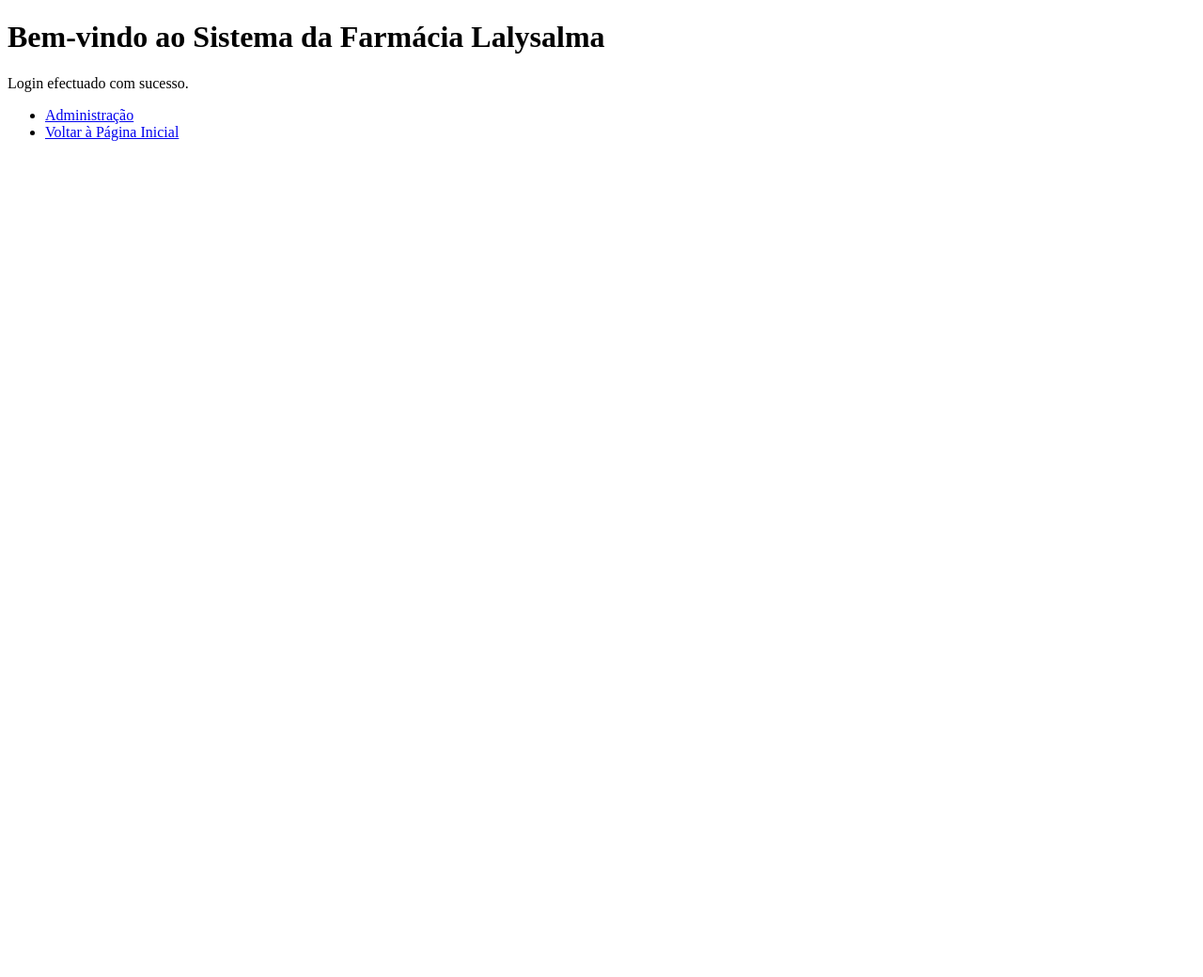
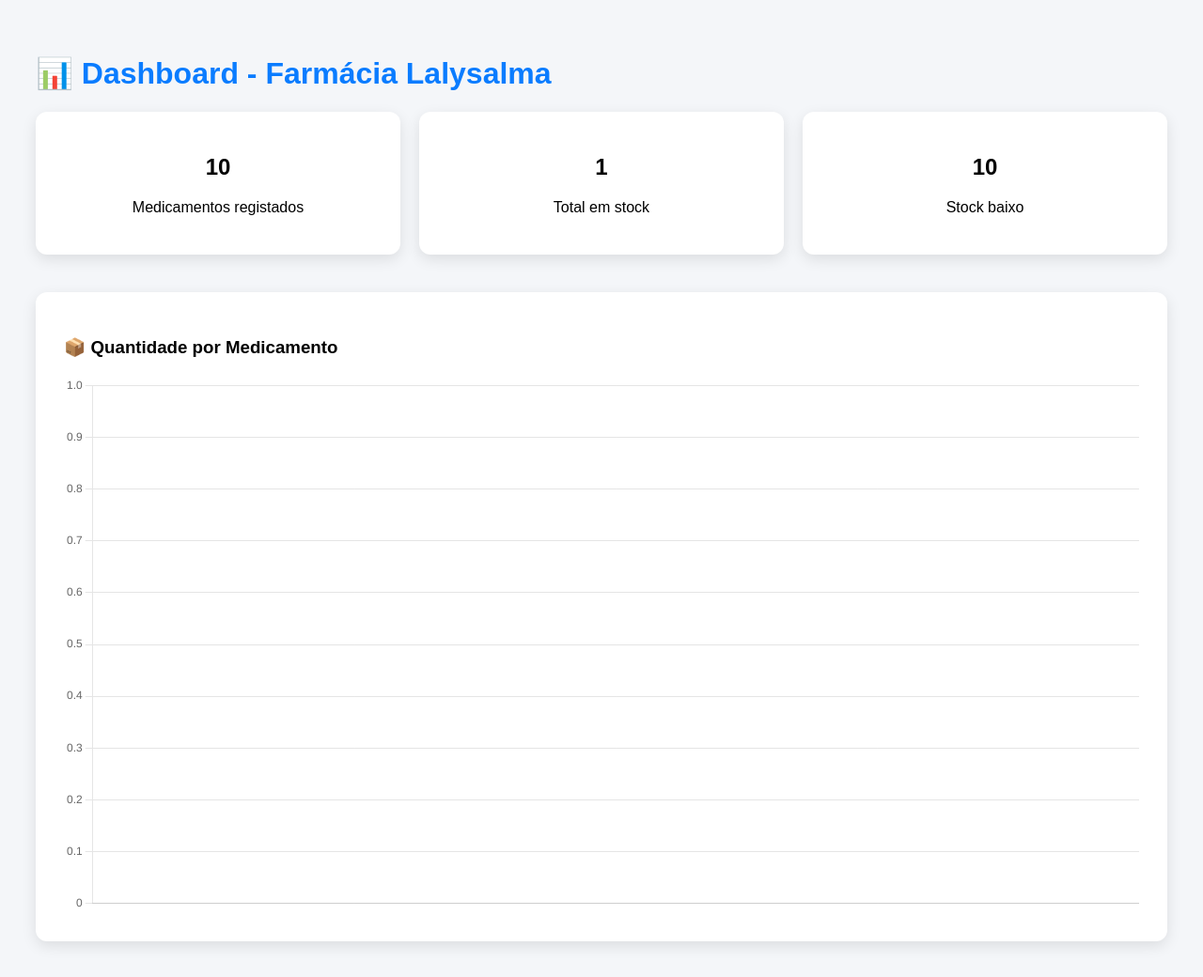
Before and after one commit to farmacialalysalma01-lang/farmacia-lalysalma, a Django app: template farmacia/templates/dashboard.html in a window 1280 px wide. Shown: the whole page at 94% size. Before the commit the page ends 150 px from the top, so only its background shows below. Run offline with Django 4.2, Linux system fonts and the light colour scheme; the template is opened without the code that fills it: most values are stand-ins (such as "Sample title", 1, 10 or a date in 2020).

Commit message:
Update dashboard.html

```diff
--- a/farmacia/templates/dashboard.html
+++ b/farmacia/templates/dashboard.html
@@ -1,15 +1,89 @@
 <!DOCTYPE html>
-<html>
+<html lang="pt">
 <head>
-    <title>Dashboard | Farmácia Lalysalma</title>
+    <meta charset="UTF-8">
+    <title>Dashboard - Farmácia Lalysalma</title>
+
+    <!-- Chart.js -->
+    <script src="https://cdn.jsdelivr.net/npm/chart.js"></script>
+
+    <style>
+        body {
+            font-family: Arial, sans-serif;
+            background: #f4f6f9;
+            padding: 30px;
+        }
+        h1 { color: #0a7cff; }
+
+        .cards {
+            display: grid;
+            grid-template-columns: repeat(auto-fit,minmax(200px,1fr));
+            gap: 20px;
+            margin-bottom: 40px;
+        }
+
+        .card {
+            background: white;
+            padding: 25px;
+            border-radius: 12px;
+            box-shadow: 0 5px 15px rgba(0,0,0,0.1);
+            text-align: center;
+        }
+
+        .grafico {
+            background: white;
+            padding: 30px;
+            border-radius: 12px;
+            box-shadow: 0 5px 15px rgba(0,0,0,0.1);
+        }
+    </style>
 </head>
 <body>
-    <h1>Bem-vindo ao Sistema da Farmácia Lalysalma</h1>
-    <p>Login efectuado com sucesso.</p>
 
-    <ul>
-        <li><a href="/admin/">Administração</a></li>
-        <li><a href="/">Voltar à Página Inicial</a></li>
-    </ul>
+<h1>📊 Dashboard - Farmácia Lalysalma</h1>
+
+<div class="cards">
+    <div class="card">
+        <h2>{{ total }}</h2>
+        <p>Medicamentos registados</p>
+    </div>
+
+    <div class="card">
+        <h2>{{ total_qtd }}</h2>
+        <p>Total em stock</p>
+    </div>
+
+    <div class="card">
+        <h2>{{ stock_baixo }}</h2>
+        <p>Stock baixo</p>
+    </div>
+</div>
+
+<div class="grafico">
+    <h3>📦 Quantidade por Medicamento</h3>
+    <canvas id="stockChart"></canvas>
+</div>
+
+<script>
+    const ctx = document.getElementById('stockChart').getContext('2d');
+
+    new Chart(ctx, {
+        type: 'bar',
+        data: {
+            labels: {{ nomes|safe }},
+            datasets: [{
+                label: 'Quantidade em Stock',
+                data: {{ quantidades|safe }},
+            }]
+        },
+        options: {
+            responsive: true,
+            plugins: {
+                legend: { display: false }
+            }
+        }
+    });
+</script>
+
 </body>
 </html>
```
